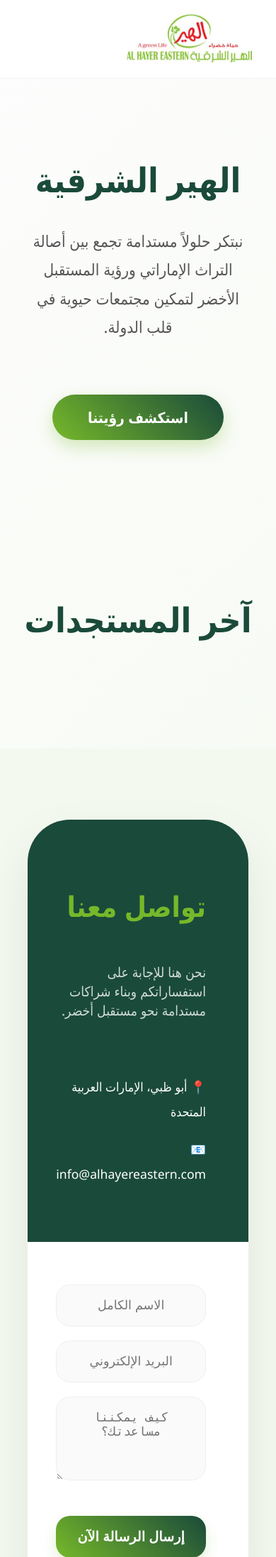
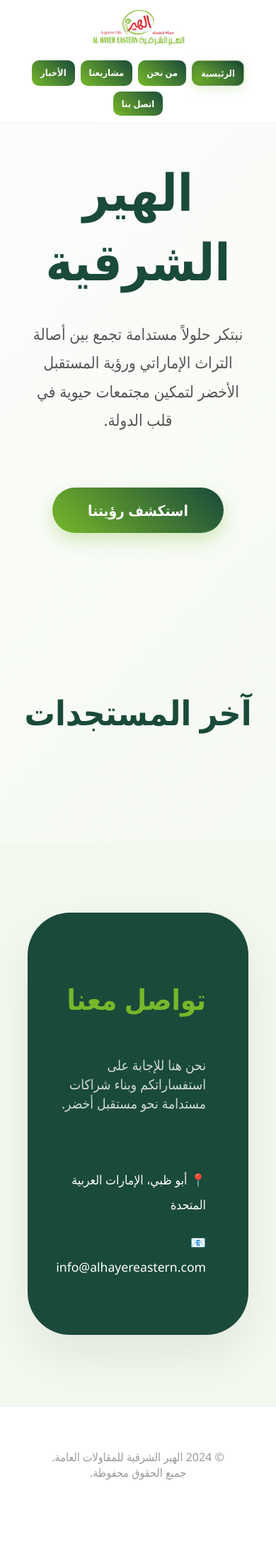
Before and after one commit to marof153-ai/alhayer, a Django app: page / in a window 390 px wide. Shown: the top 2194 px of the page at 71% size. After the commit the page ends 2085 px from the top, so only its background shows below. Run offline with Django 4.2, Linux system fonts and the light colour scheme; data that the repository does not hold is empty.

Commit message:
معالجة وتنسيق شكل الصفحة

```diff
--- a/alhayer_project/main/templates/home.html
+++ b/alhayer_project/main/templates/home.html
@@ -25,11 +25,11 @@
 
         /* 1. القائمة العلوية الاحترافية */
         /* 1. إصلاح تداخل القائمة مع المحتوى */
-    .main-nav {
+  .main-nav {
         position: fixed; top: 0; left: 0; width: 100%;
-        background: rgba(255, 255, 255, 0.9); backdrop-filter: blur(15px);
+        background: rgba(255, 255, 255, 0.95); backdrop-filter: blur(15px);
         z-index: 9999; border-bottom: 1px solid rgba(0,0,0,0.05);
-        padding: 15px 0;
+        padding: 10px 0;
     }
     /* 2. إضافة مسافة أمان علوية ضخمة للهيرو */
     /* 1. تنسيق قسم الهيرو لضمان التوسيط والمساحة */
@@ -58,27 +58,20 @@
     }
 
         .nav-container {
-            max-width: 95%; margin: 0 auto;
-            display: flex; justify-content: space-between; align-items: center; padding: 0 40px;
-        }
+        max-width: 95%; margin: 0 auto;
+        display: flex; justify-content: space-between; align-items: center; padding: 0 30px;
+    }
 
-        .logo img { height: 75px; width: auto; }
-
-        .nav-button-group { display: flex; gap: 15px; }
+         .logo img { height: 75px; width: auto; }
+    .nav-button-group { display: flex; gap: 10px; }
 
          /* تحويل جميع الروابط إلى أزرار بتدرج لوني موحد */
     /* 3. تنسيق الأزرار الموحد (الذي طلبته) */
-    .nav-btn {
-        text-decoration: none;
-        color: white !important;
+     .nav-btn {
+        text-decoration: none; color: white !important;
         background: linear-gradient(45deg, #76b82a, #1a4a3a);
-        padding: 14px 30px;
-        border-radius: 20px;
-        font-weight: 800;
-        font-size: 1.1rem;
-        display: inline-block;
-        box-shadow: 0 5px 15px rgba(118, 184, 42, 0.2);
-        transition: 0.3s ease;
+        padding: 12px 20px; border-radius: 15px;
+        font-weight: 800; font-size: 0.95rem; white-space: nowrap;
     }
 
     /* تأثير عند تمرير الماوس على أي زر */
@@ -154,11 +147,31 @@
 
         /* الموبايل */
         @media (max-width: 1024px) {
-            .nav-container { padding: 0 20px; }
-            .nav-button-group { display: none; } /* يفضل إضافة قائمة همبرغر */
-            .contact-container { grid-template-columns: 1fr; }
-            .hero h1 { font-size: 3rem; }
-            .news-card { padding: 25px; border-radius: 30px; }
+             .nav-container {
+            flex-direction: column; /* جعل اللوجو فوق الأزرار */
+            gap: 15px;
+        }
+            .nav-button-group {
+            display: flex;
+            flex-wrap: wrap; /* السماح للأزرار بالنزول لسطر جديد */
+            justify-content: center;
+            gap: 8px;
+            width: 100%;
+        }
+            .nav-btn {
+            padding: 8px 12px; /* تصغير حجم الأزرار قليلاً */
+            font-size: 0.8rem;
+            border-radius: 10px;
+        }
+
+        .logo img {
+            height: 55px; /* تصغير اللوجو في الجوال */
+        }
+
+        /* إضافة مساحة علوية أكبر للمحتوى في الجوال */
+        header.hero {
+            padding-top: 220px !important;
+        }
         }
     </style>
 </head>
@@ -170,15 +183,18 @@
         <div class="logo">
             <img src="{% static 'images/logo1.png' %}" alt="الهير الشرقية">
         </div>
-        <div class="nav-button-group">
+
+        <!-- أضفنا معرف (ID) للمجموعة للتحكم بها في الجوال -->
+        <div class="nav-button-group" id="navMenu">
             <a href="#" class="nav-btn active">الرئيسية</a>
             <a href="#about" class="nav-btn">من نحن</a>
             <a href="#projects" class="nav-btn">مشاريعنا</a>
             <a href="#news" class="nav-btn">الأخبار</a>
-            <a href="#contact" class="nav-btn">اتصل بنا</a>
+            <a href="#contact" class="nav-btn btn-highlight">اتصل بنا</a>
         </div>
     </div>
 </nav>
+
     <!-- الهيرو -->
     <header class="hero">
         <h1>الهير الشرقية</h1>
```
